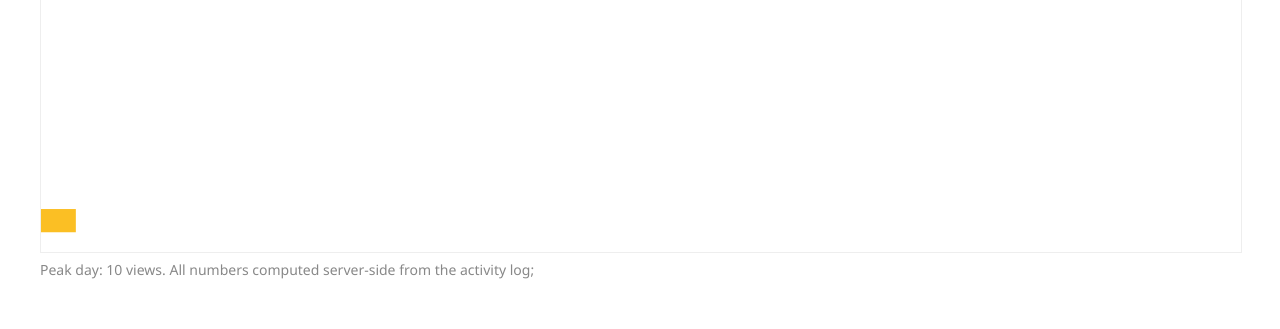
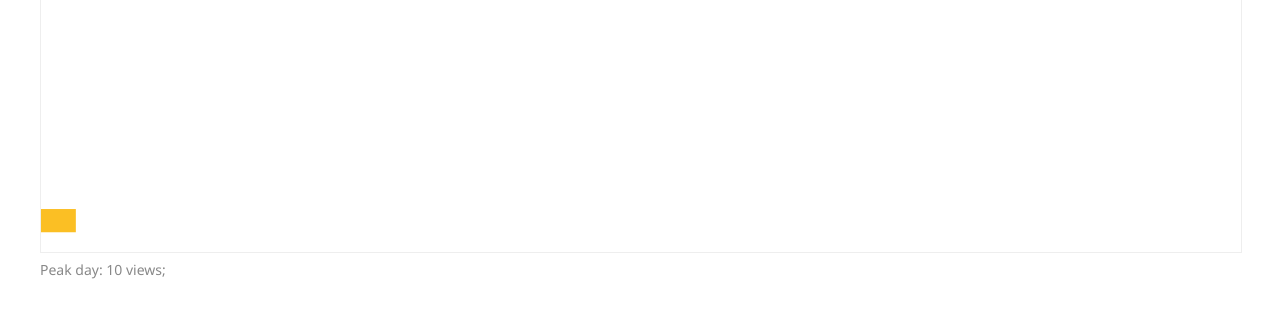
Before and after one commit to MagedSaeed/anonymous-hf, a Django app: template backend/anonymizer/templates/admin/analytics_dashboard.html in a window 1280 px wide. Shown: the part 480-809 px from the top of the page. Run offline with Django 5.2, Linux system fonts and the light colour scheme; the template is opened without the code that fills it: most values are stand-ins (such as "Sample title", 1, 10 or a date in 2020).

Commit message:
minor ui updates

```diff
--- a/backend/anonymizer/templates/admin/analytics_dashboard.html
+++ b/backend/anonymizer/templates/admin/analytics_dashboard.html
@@ -43,5 +43,5 @@
     {% endfor %}
   </g>
 </svg>
-<p style="color:#888;">Peak day: {{ stats.max_daily }} views. All numbers computed server-side from the activity log;</p>
+<p style="color:#888;">Peak day: {{ stats.max_daily }} views;</p>
 {% endblock %}
```
